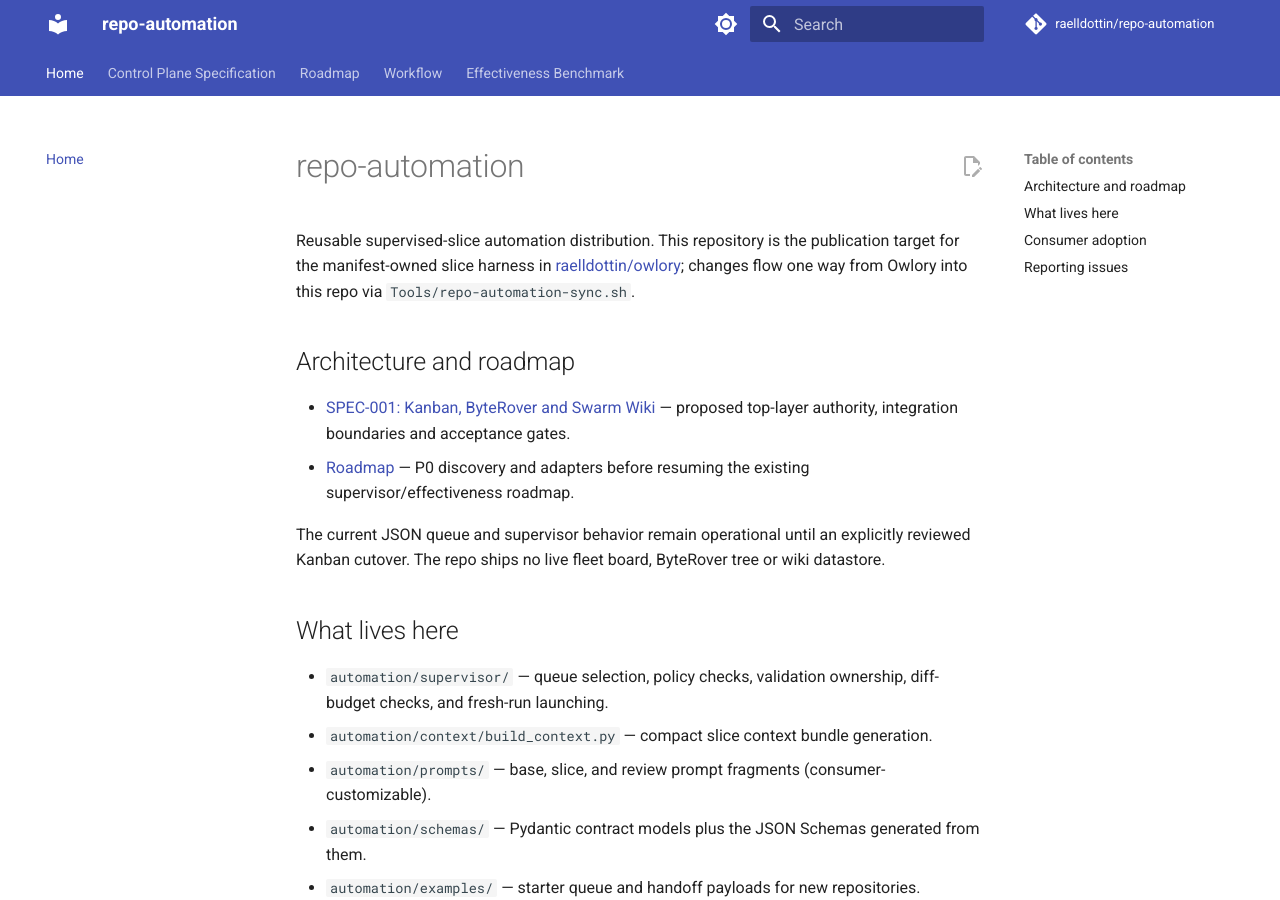
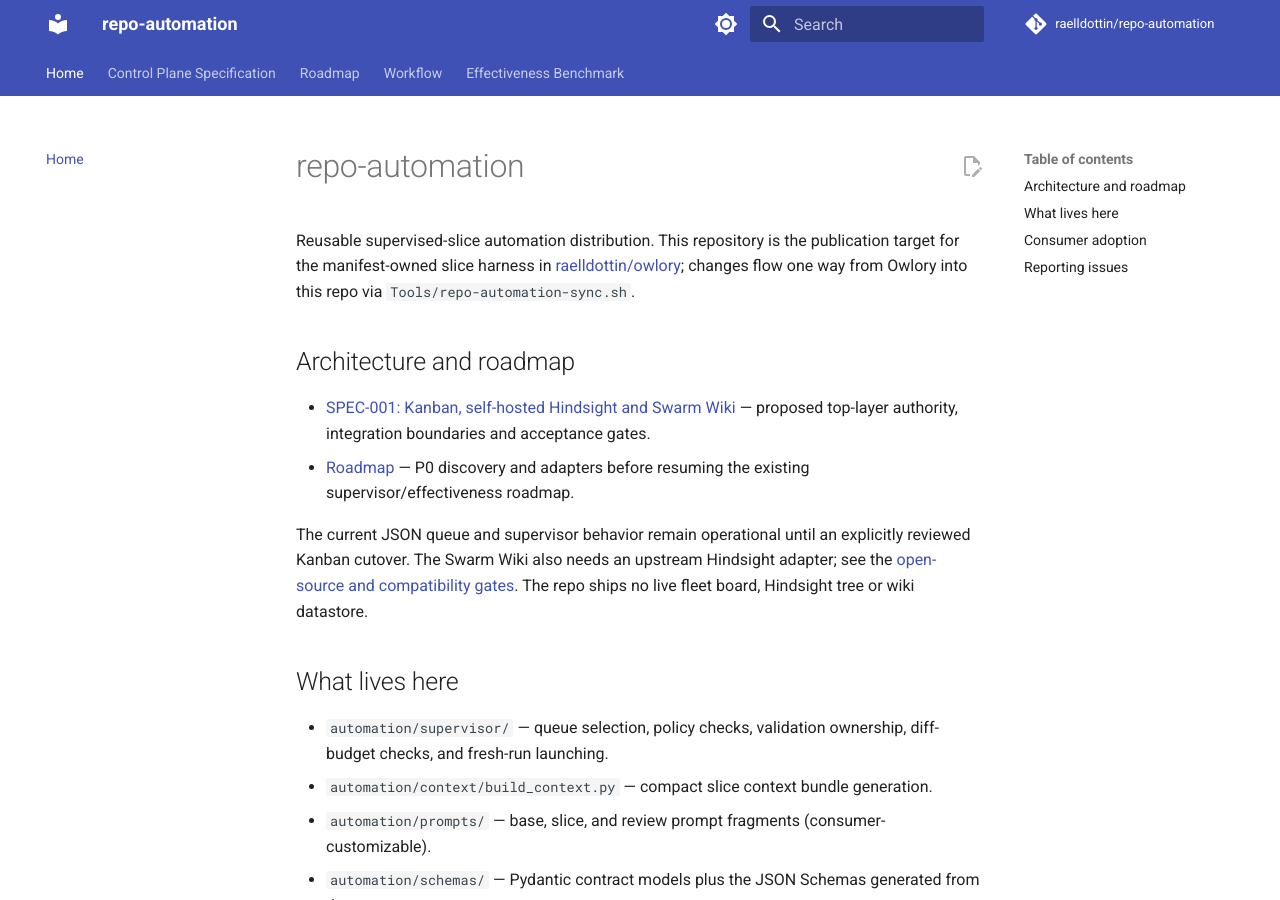
Before and after one commit to raelldottin/repo-automation, an MkDocs documentation site: the page built from docs/index.md, in a window 1280 px wide and 900 px high. Built offline with MkDocs 1.6.1 and Material for MkDocs 9.7.7, drawn with Linux system fonts in a browser that asks for light colours; comment, search, counter and statistics services are not loaded.

Commit message:
docs: align docs/index.md with Hindsight OSS target

```diff
--- a/docs/index.md
+++ b/docs/index.md
@@ -7,10 +7,10 @@ way from Owlory into this repo via `Tools/repo-automation-sync.sh`.
 
 ## Architecture and roadmap
 
-- [SPEC-001: Kanban, ByteRover and Swarm Wiki](architecture/control-plane.md) — proposed top-layer authority, integration boundaries and acceptance gates.
+- [SPEC-001: Kanban, self-hosted Hindsight and Swarm Wiki](architecture/control-plane.md) — proposed top-layer authority, integration boundaries and acceptance gates.
 - [Roadmap](roadmap.md) — P0 discovery and adapters before resuming the existing supervisor/effectiveness roadmap.
 
-The current JSON queue and supervisor behavior remain operational until an explicitly reviewed Kanban cutover. The repo ships no live fleet board, ByteRover tree or wiki datastore.
+The current JSON queue and supervisor behavior remain operational until an explicitly reviewed Kanban cutover. The Swarm Wiki also needs an upstream Hindsight adapter; see the [open-source and compatibility gates](architecture/control-plane.md). The repo ships no live fleet board, Hindsight tree or wiki datastore.
 
 ## What lives here
 
```
